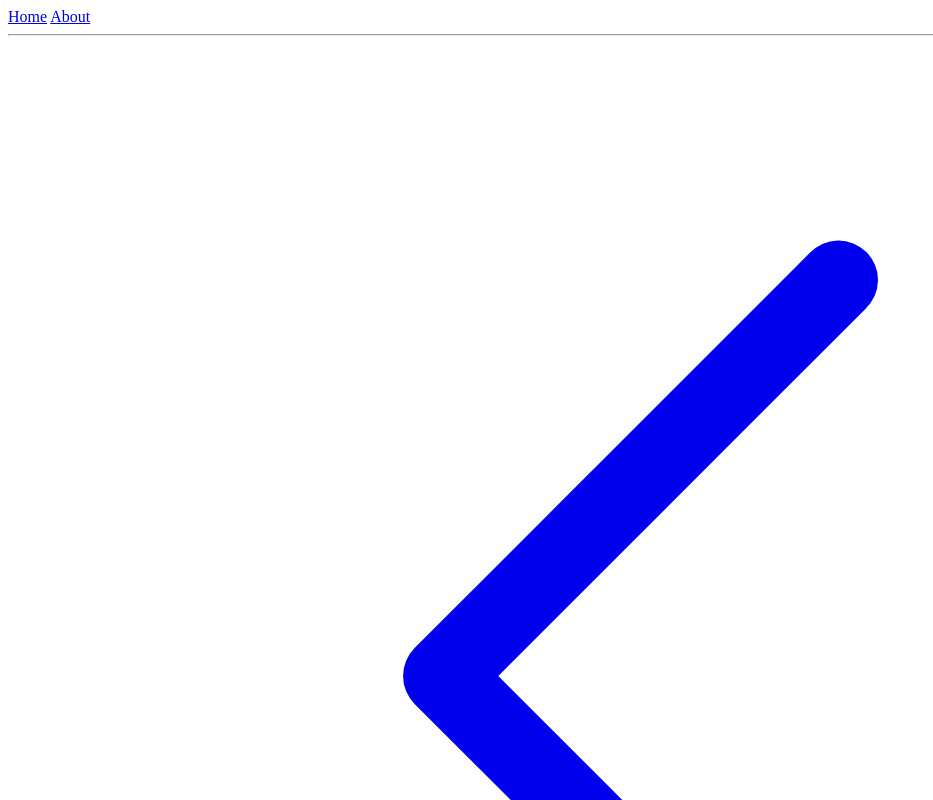
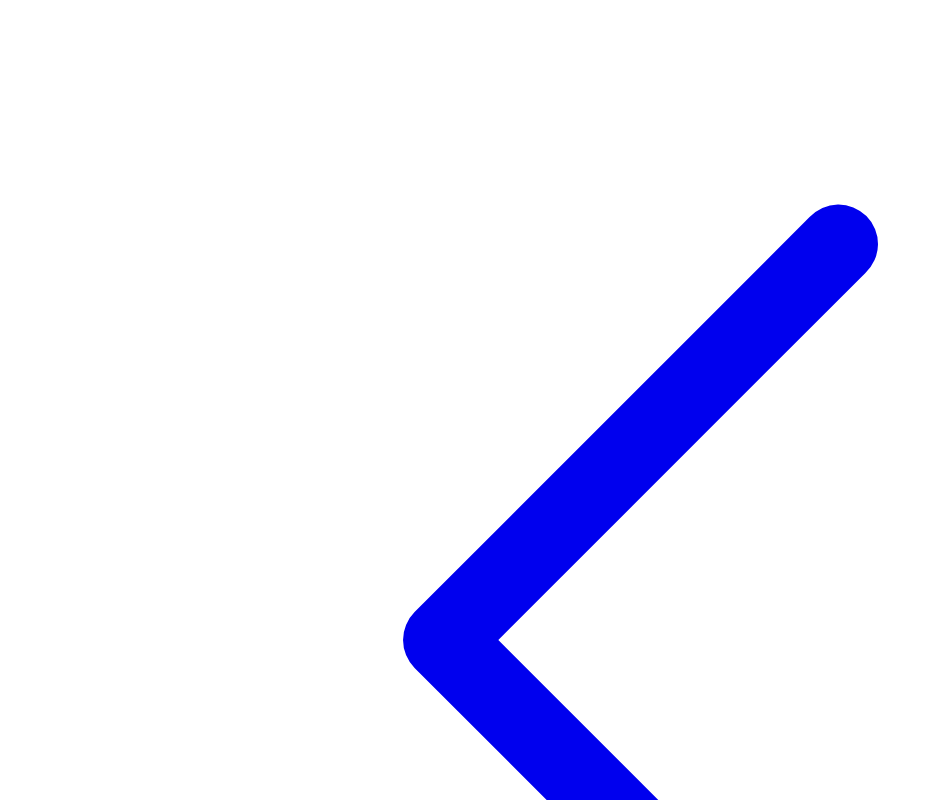
Before and after one commit to halosatrio/giorno, a React (Vite) app: page /add in a window 1280 px wide. Shown: the top 800 px of the page, without its empty margins (0-933 px from the left). Built offline with nearby package versions, Linux system fonts and the light colour scheme.

Commit message:
still figuring out router

```diff
--- a/src/routes/__root.tsx
+++ b/src/routes/__root.tsx
@@ -1,18 +1,9 @@
-import { createRootRoute, Link, Outlet } from "@tanstack/react-router";
+import { createRootRoute, Outlet } from "@tanstack/react-router";
 import { TanStackRouterDevtools } from "@tanstack/router-devtools";
 
 export const Route = createRootRoute({
   component: () => (
     <>
-      <div className="p-2 flex gap-2">
-        <Link to="/" className="[&.active]:font-bold">
-          Home
-        </Link>{" "}
-        <Link to="/add" className="[&.active]:font-bold">
-          About
-        </Link>
-      </div>
-      <hr />
       <Outlet />
       <TanStackRouterDevtools />
     </>
--- a/vite.config.ts
+++ b/vite.config.ts
@@ -5,4 +5,9 @@ import { TanStackRouterVite } from "@tanstack/router-vite-plugin";
 // https://vitejs.dev/config/
 export default defineConfig({
   plugins: [react(), TanStackRouterVite()],
+  resolve: {
+    alias: {
+      "@": Bun.fileURLToPath(new URL("./src", import.meta.url)),
+    },
+  },
 });
```
